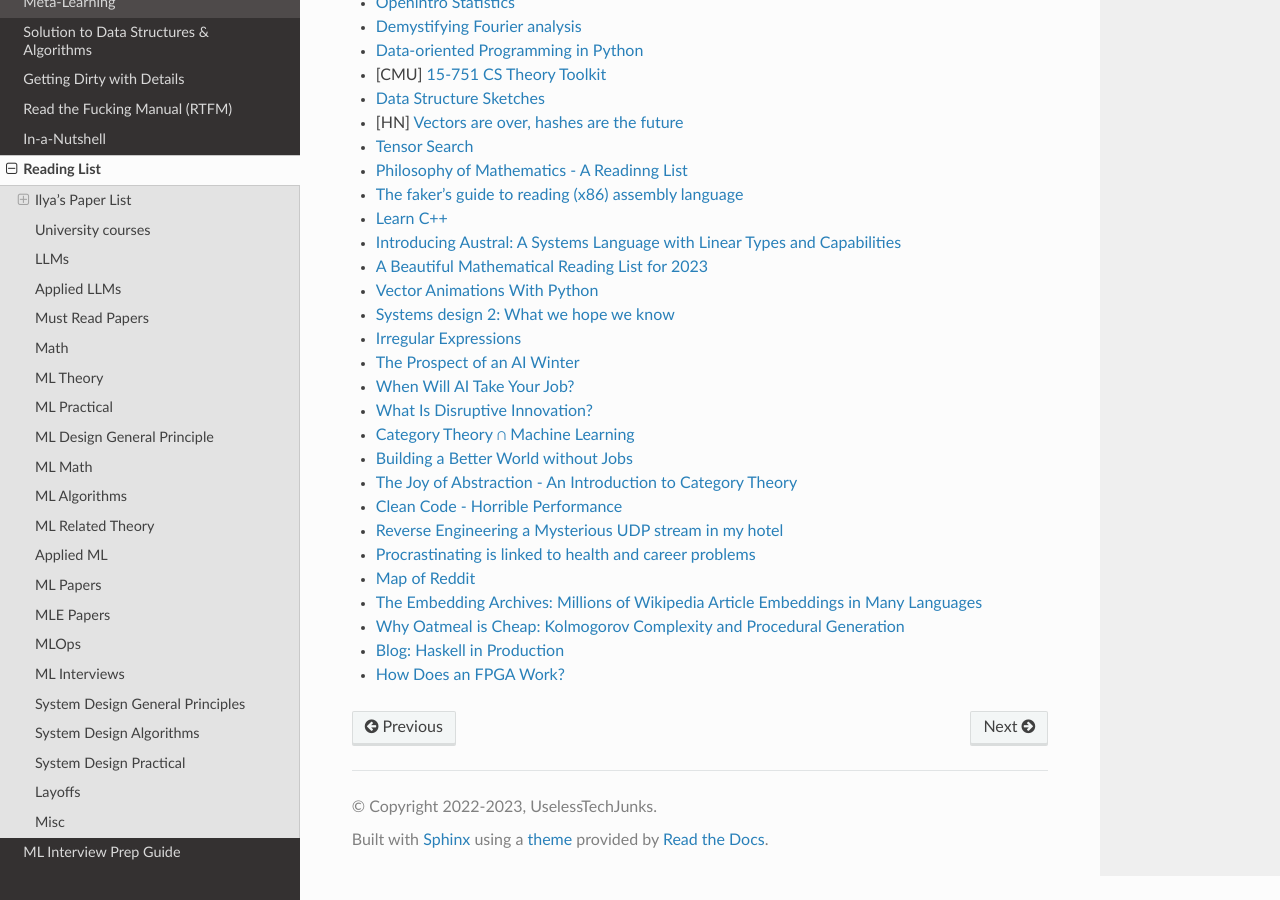
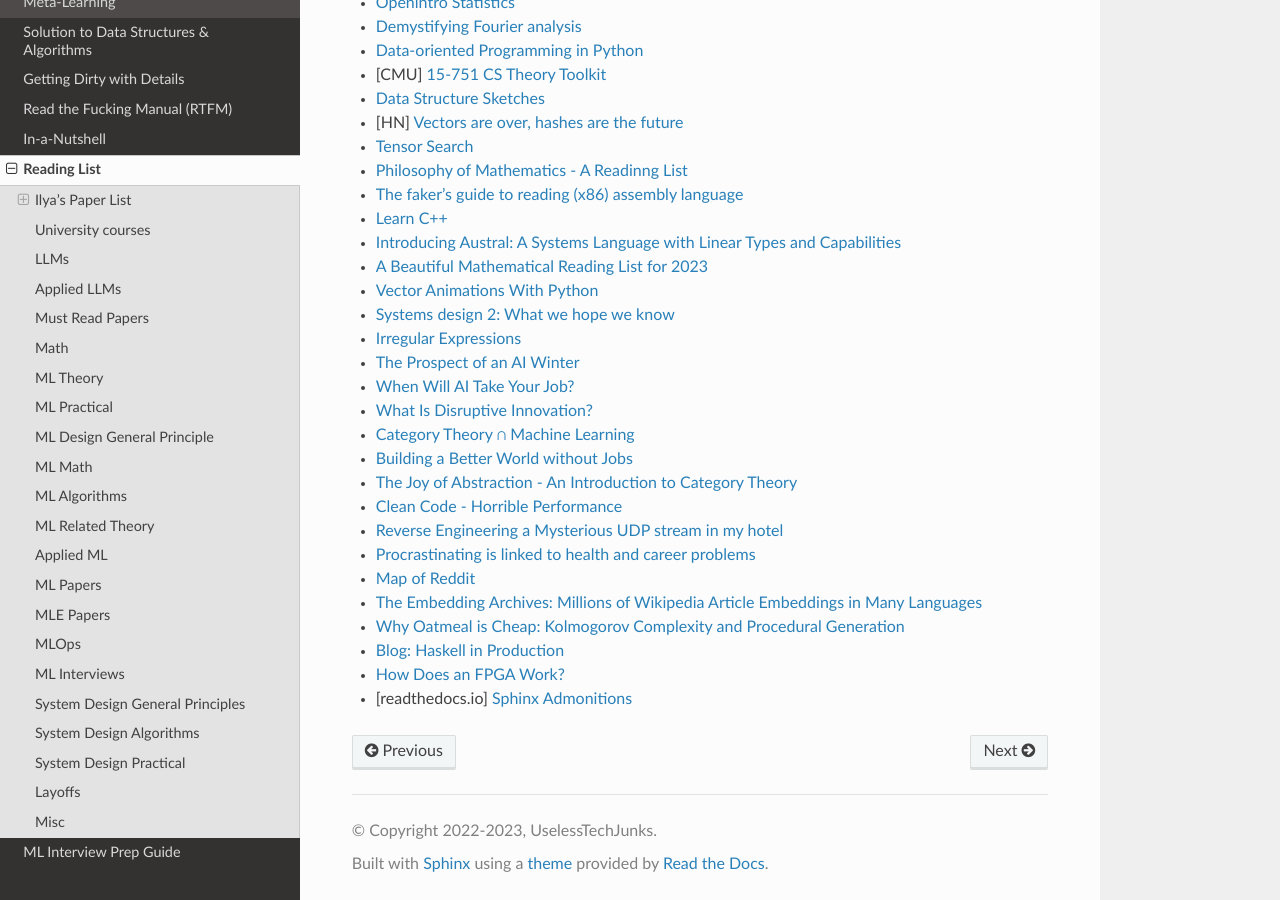
Before and after one commit to uselesstechjunks/leetcode, a Sphinx documentation site: the page built from docs/source/readlist.rst, in a window 1280 px wide and 900 px high, scrolled down 10800 px. Built offline with Sphinx 7.4.7 and the Read the Docs theme 3.1.0, drawn with Linux system fonts in a browser that asks for light colours.

Commit message:
Update readlist.rst

```diff
--- a/docs/source/readlist.rst
+++ b/docs/source/readlist.rst
@@ -456,3 +456,4 @@ Misc
 * `Why Oatmeal is Cheap: Kolmogorov Complexity and Procedural Generation <https://knivesandpaintbrushes.org/projects/why-oatmeal-is-cheap/why_oatmeal_is_cheap_fdg2023.pdf>`_
 * `Blog: Haskell in Production <https://serokell.io/blog/haskell-in-production>`_
 * `How Does an FPGA Work? <https://learn.sparkfun.com/tutorials/how-does-an-fpga-work/all>`_
+* [readthedocs.io] `Sphinx Admonitions <https://sphinx-immaterial.readthedocs.io/en/latest/admonitions.html>`_
```
